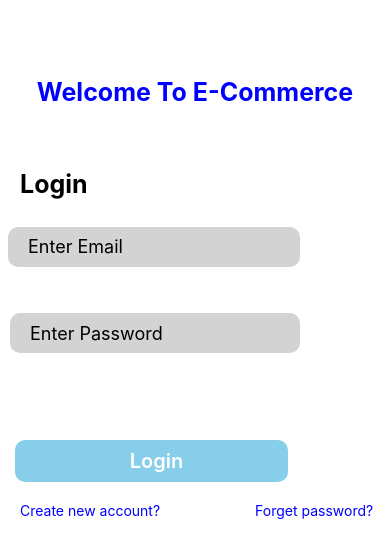
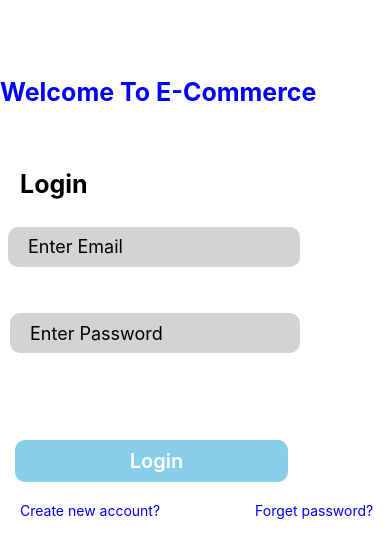
Before and after one commit to Mehdihussainmalla/E-commerce, a React Native app: screen / in a window 390 px wide. Shown: the top 558 px of the page. Built offline with nearby package versions, Linux system fonts and the light colour scheme.

Commit message:
login Screen Changes

```diff
--- a/src/Screens/Login/styles.js
+++ b/src/Screens/Login/styles.js
@@ -7,7 +7,7 @@ export const styles = StyleSheet.create({
     color:'blue',
     fontSize:25,
     fontWeight:'bold',
-    textAlign:'center',
+
     marginTop:15,
   },
   login:{
```
